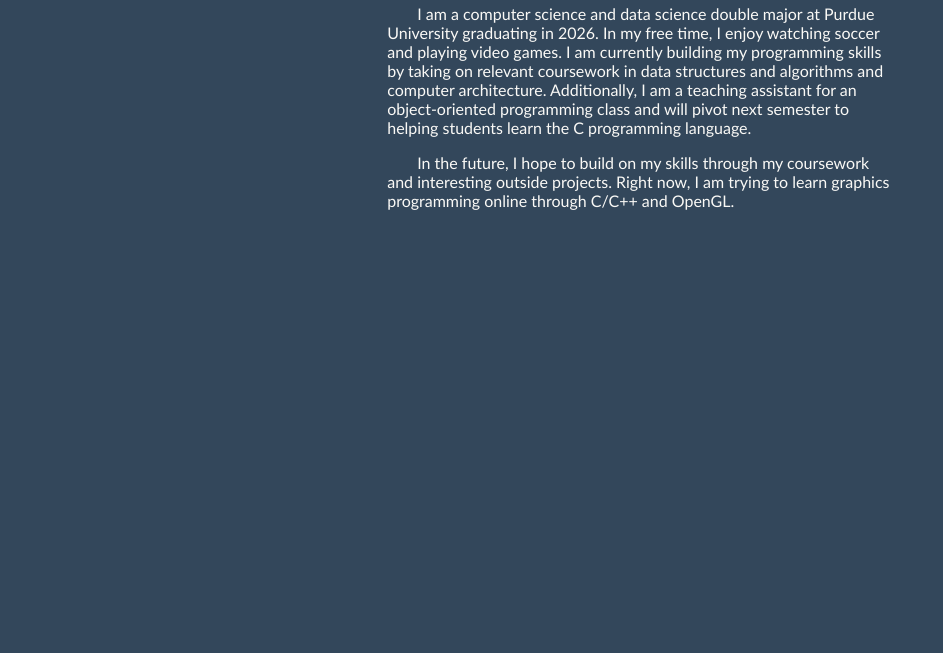
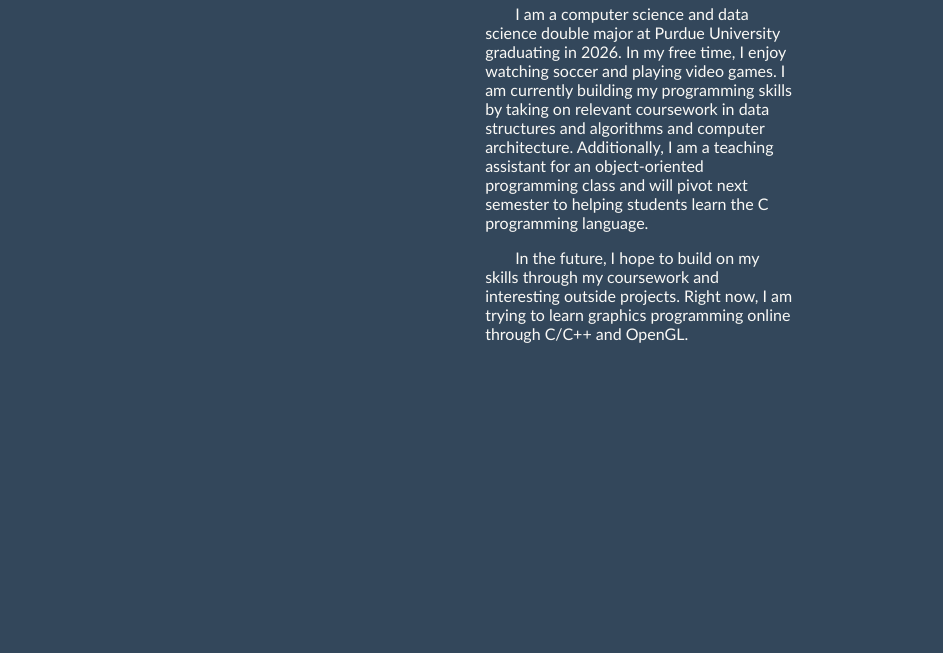
Before and after one commit to gnocarroll/gnocarroll.github.io, a plain HTML site: page index.html in a window 1280 px wide. Shown: the part 147-800 px from the top of the page, without its empty margins (0-943 px from the left). Drawn offline with Linux system fonts and the light colour scheme.

Commit message:
Centering all elements

```diff
--- a/index.html
+++ b/index.html
@@ -22,12 +22,18 @@
         justify-content: center;
       }
       .flex-container-1 > div {
-        width: 40%;
+        width: 35%;
+      }
+      .outermost-container {
+        width: 70%;
+        margin-left: auto;
+        margin-right: auto;
       }
     </style>
   </head>
   <body>
     <meta charset="UTF-8">
+    <div class="outermost-container">
       <h1 class="header">
         George O'Carroll
       </h1>
@@ -51,5 +57,6 @@
           </p>
         </div>
       </div>
+    </div>
   </body>
 </html>
```
Lines whose indentation alone changed are shown as unchanged.
